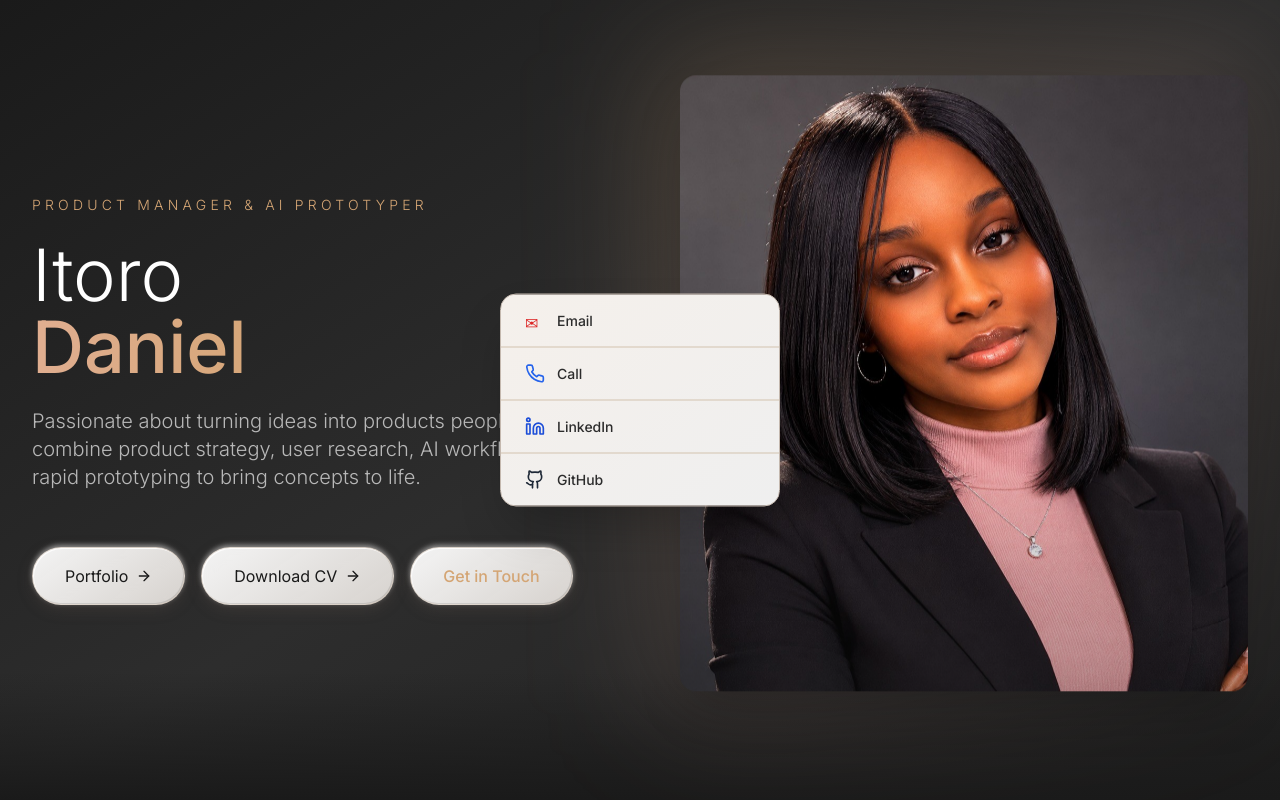
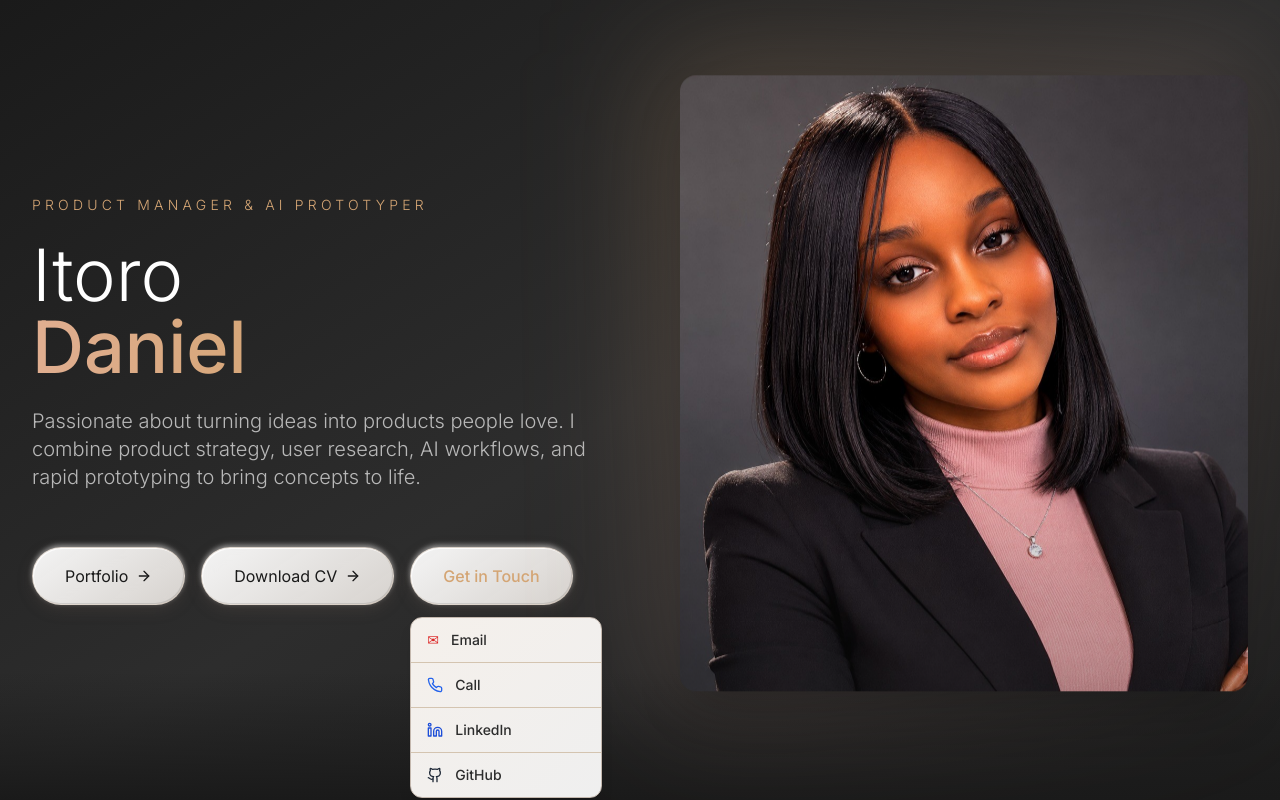
Before and after one commit to AdiahaPM/porfolio, a React (Vite) app: page / in a window 1280 px wide. Both pictures are taken after a click on the button "Get in Touch". Shown: the top 800 px of the page. Built offline with nearby package versions, Linux system fonts and the light colour scheme.

Commit message:
Updated Hero.tsx

```diff
--- a/src/components/Hero.tsx
+++ b/src/components/Hero.tsx
@@ -45,7 +45,7 @@ export default function Hero() {
                 Download CV
                 <ArrowRight className="w-4 h-4 group-hover:translate-x-1 transition-transform" />
               </a>
-              <div className="relative z-50">
+              <div className="relative">
                 <button
                   onClick={() => setShowContact(!showContact)}
                   className="px-8 py-4 border-2 border-[#D4A574] text-[#D4A574] rounded-full hover:bg-[#D4A574] hover:text-[#1A1A1A] transition-all duration-300 font-medium skeumorphic-button"
@@ -53,46 +53,40 @@ export default function Hero() {
                   Get in Touch
                 </button>
                 {showContact && (
-                  <div className="fixed top-1/2 left-1/2 transform -translate-x-1/2 -translate-y-1/2 bg-gradient-to-br from-[#F5F0EB] to-[#EFEFEF] border border-[#C4B8AE] rounded-2xl shadow-2xl overflow-hidden animate-in fade-in z-50 min-w-[280px]">
+                  <div className="absolute top-full left-0 mt-3 bg-gradient-to-br from-[#F5F0EB] to-[#EFEFEF] border border-[#C4B8AE] rounded-xl shadow-lg overflow-hidden animate-in fade-in slide-in-from-top-2 z-50 w-48">
                     <a
                       href="mailto:itorod01@gmail.com"
-                      className="flex items-center gap-3 px-6 py-4 text-[#2C2C2C] hover:bg-[#E8DED2] transition-colors border-b border-[#D4C4B0] group/item"
+                      className="flex items-center gap-3 px-4 py-3 text-[#2C2C2C] hover:bg-[#E8DED2] transition-colors border-b border-[#D4C4B0] group/item text-sm"
                     >
-                      <span className="w-5 h-5 text-red-600">✉</span>
-                      <span className="text-sm font-medium">Email</span>
+                      <span className="text-red-600">✉</span>
+                      <span className="font-medium">Email</span>
                     </a>
                     <a
                       href="tel:+2348130312380"
-                      className="flex items-center gap-3 px-6 py-4 text-[#2C2C2C] hover:bg-[#E8DED2] transition-colors border-b border-[#D4C4B0]"
+                      className="flex items-center gap-3 px-4 py-3 text-[#2C2C2C] hover:bg-[#E8DED2] transition-colors border-b border-[#D4C4B0] text-sm"
                     >
-                      <Phone className="w-5 h-5 text-blue-600" />
-                      <span className="text-sm font-medium">Call</span>
+                      <Phone className="w-4 h-4 text-blue-600" />
+                      <span className="font-medium">Call</span>
                     </a>
                     <a
                       href="https://www.linkedin.com/in/itorodaniel"
                       target="_blank"
                       rel="noopener noreferrer"
-                      className="flex items-center gap-3 px-6 py-4 text-[#2C2C2C] hover:bg-[#E8DED2] transition-colors border-b border-[#D4C4B0]"
+                      className="flex items-center gap-3 px-4 py-3 text-[#2C2C2C] hover:bg-[#E8DED2] transition-colors border-b border-[#D4C4B0] text-sm"
                     >
-                      <Linkedin className="w-5 h-5 text-blue-700" />
-                      <span className="text-sm font-medium">LinkedIn</span>
+                      <Linkedin className="w-4 h-4 text-blue-700" />
+                      <span className="font-medium">LinkedIn</span>
                     </a>
                     <a
                       href="https://github.com/AdiahaPM"
                       target="_blank"
                       rel="noopener noreferrer"
-                      className="flex items-center gap-3 px-6 py-4 text-[#2C2C2C] hover:bg-[#E8DED2] transition-colors"
+                      className="flex items-center gap-3 px-4 py-3 text-[#2C2C2C] hover:bg-[#E8DED2] transition-colors text-sm"
                     >
-                      <Github className="w-5 h-5 text-gray-800" />
-                      <span className="text-sm font-medium">GitHub</span>
+                      <Github className="w-4 h-4 text-gray-800" />
+                      <span className="font-medium">GitHub</span>
                     </a>
                   </div>
-                )}
-                {showContact && (
-                  <div
-                    className="fixed inset-0 z-40"
-                    onClick={() => setShowContact(false)}
-                  ></div>
                 )}
               </div>
             </div>
```
